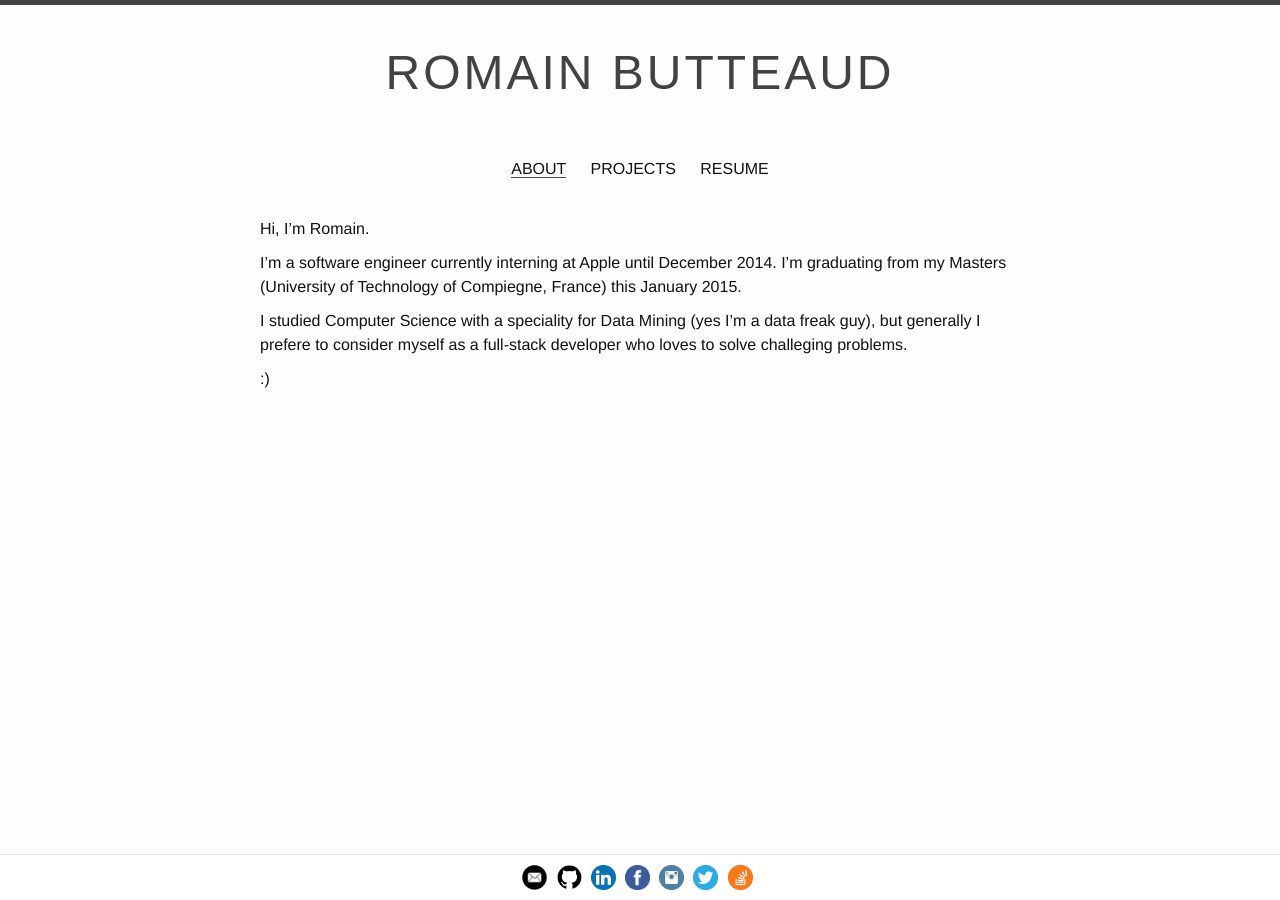
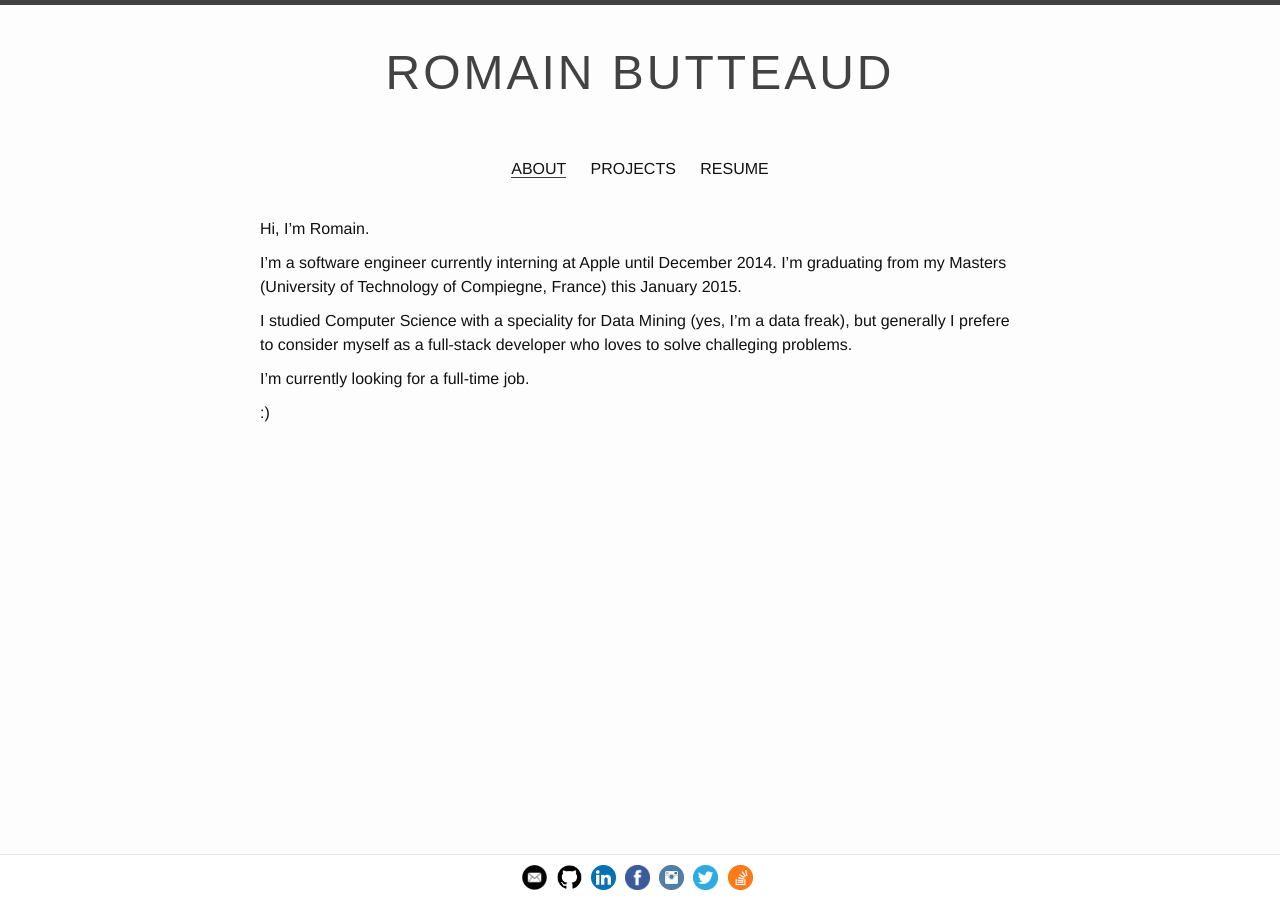
Before and after one commit to romainbutteaud/romainbutteaud.github.io, a Jekyll site: the page built from index.md, in a window 1280 px wide. Built offline with Jekyll 4.4.1, drawn with Linux system fonts in a browser that asks for light colours.

```diff
--- a/index.md
+++ b/index.md
@@ -8,6 +8,8 @@
 
 I'm a software engineer currently interning at Apple until December 2014. I'm graduating from my Masters (University of Technology of Compiegne, France) this January 2015.
 
-I studied Computer Science with a speciality for Data Mining (yes I'm a data freak guy), but generally I prefere to consider myself as a full-stack developer who loves to solve challeging problems.
+I studied Computer Science with a speciality for Data Mining (yes, I'm a data freak), but generally I prefere to consider myself as a full-stack developer who loves to solve challeging problems.
+
+I'm currently looking for a full-time job.
 
 :)
```
